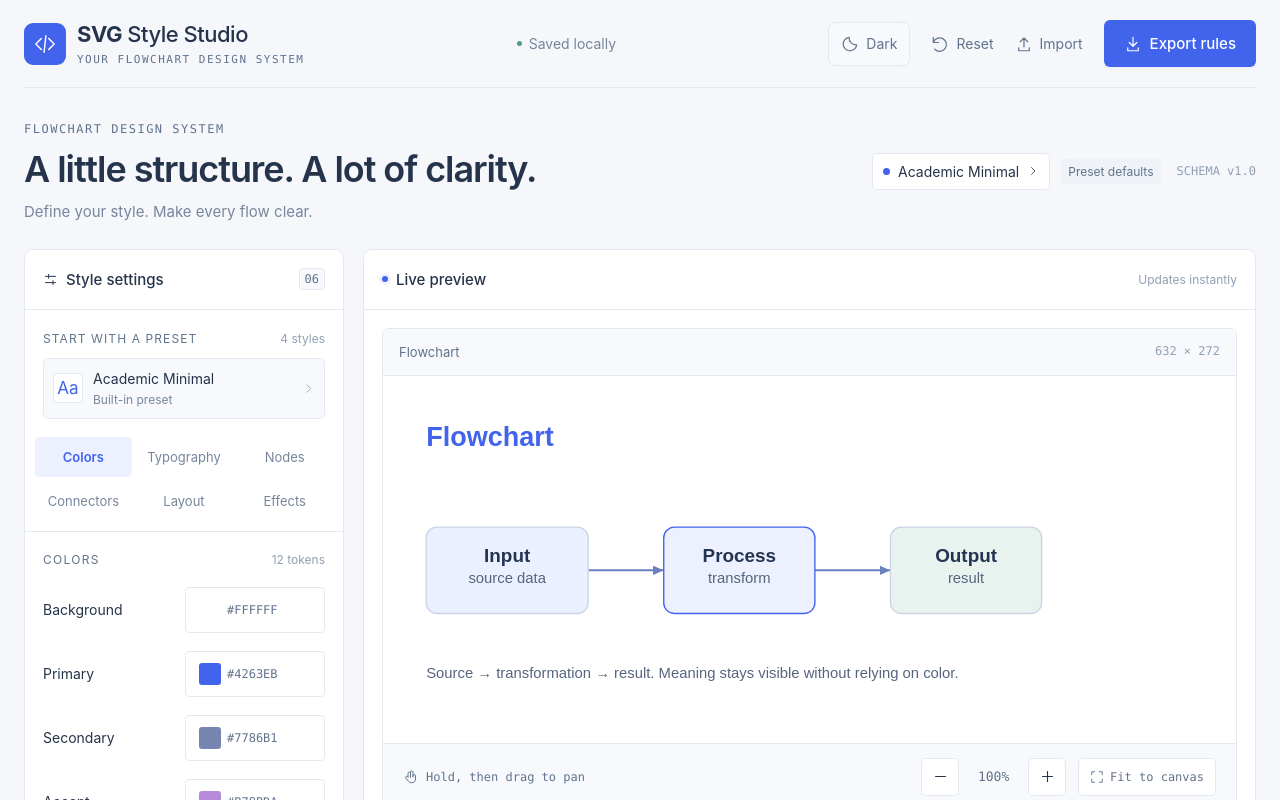
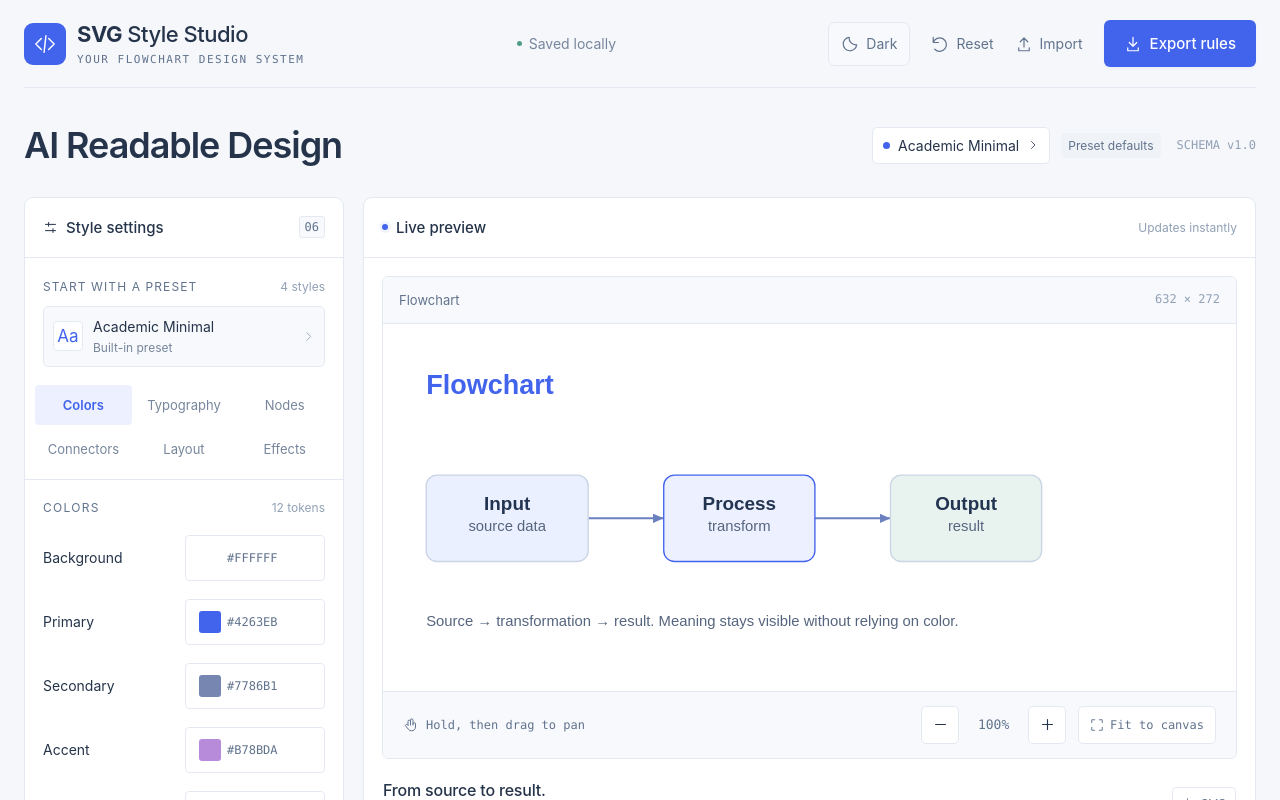
Before and after one commit to chuzcjoe/svg_studio, a React (Vite) app: page / in a window 1280 px wide. Shown: the top 800 px of the page. Built offline with nearby package versions, Linux system fonts and the light colour scheme.

Commit message:
Simplify workspace heading to AI Readable Design

```diff
--- a/src/App.tsx
+++ b/src/App.tsx
@@ -186,9 +186,7 @@ export default function App() {
         </header>
         <section className="workspace-heading">
           <div>
-            <div className="eyebrow">FLOWCHART DESIGN SYSTEM</div>
-            <h1>A little structure. A lot of clarity.</h1>
-            <p>Define your style. Make every flow clear.</p>
+            <h1>AI Readable Design</h1>
           </div>
           <div className="workspace-meta">
             <button
```
